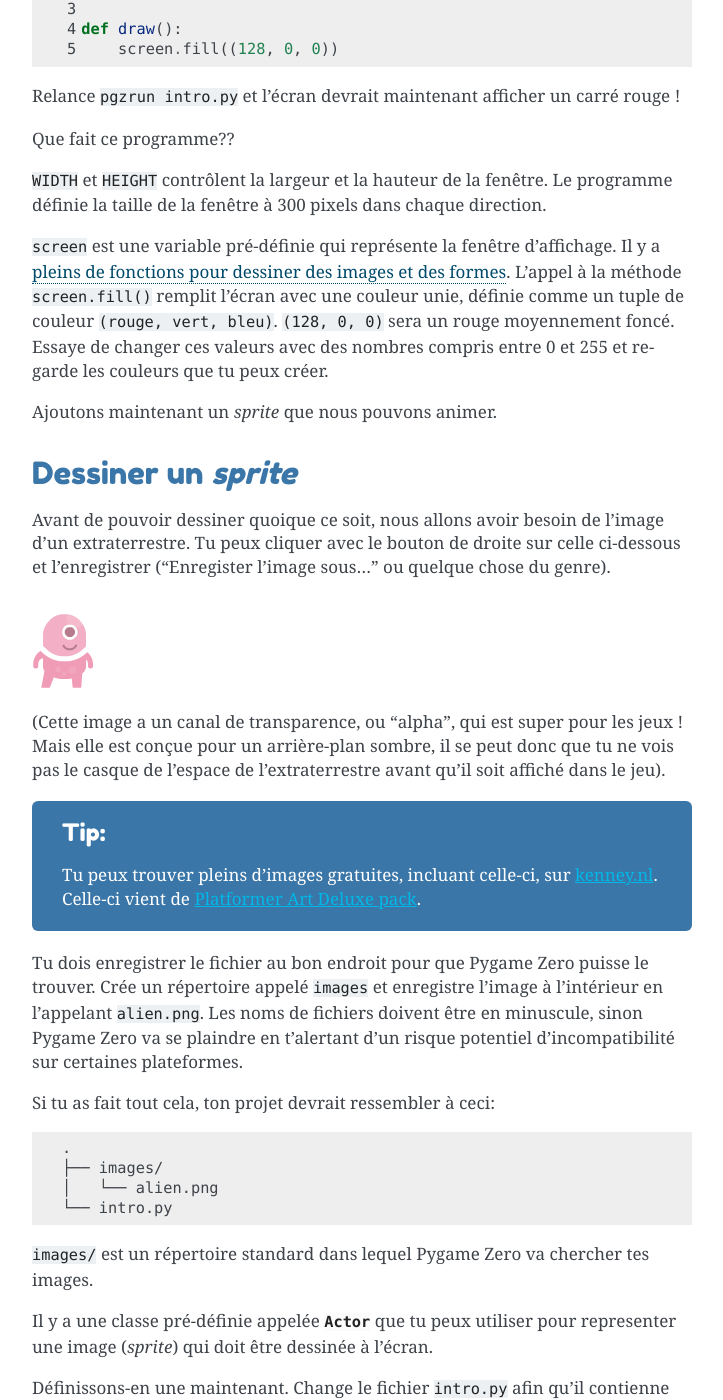
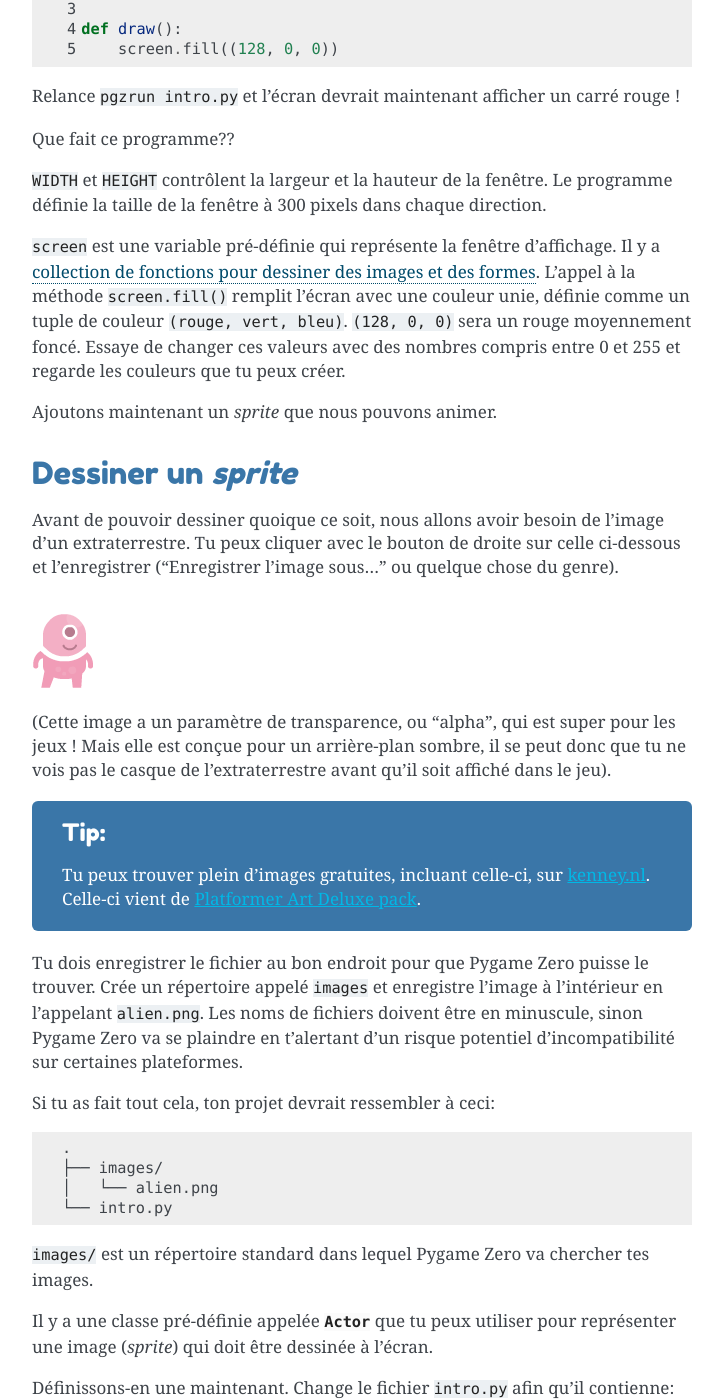
Before and after one commit to nlaurance/pgzero-french, a Sphinx documentation site: the page built from doc/introduction.rst, in a window 1280 px wide and 1400 px high, scrolled down 726 px. Shown: the whole window, without its empty margins (388-1111 px from the left). Built offline with Sphinx 7.4.7, drawn with Linux system fonts in a browser that asks for light colours; pages that are not in the unit, such as notebooks, are missing from menus; some of the changed text lies outside the part shown.

```diff
--- a/doc/introduction.rst
+++ b/doc/introduction.rst
@@ -1,5 +1,5 @@
 Introduction à Pygame Zero
-===========================
+==========================
 
 .. highlight:: python
     :linenothreshold: 5
@@ -42,7 +42,7 @@ Que fait ce programme??
 définie la taille de la fenêtre à 300 pixels dans chaque direction.
 
 ``screen`` est une variable pré-définie qui représente la fenêtre d'affichage. Il y a
-:ref:`pleins de fonctions pour dessiner des images et des formes <screen>`. L'appel à la méthode
+:ref:`collection de fonctions pour dessiner des images et des formes <screen>`. L'appel à la méthode
 ``screen.fill()`` remplit l'écran avec une couleur unie,
 définie comme un tuple de couleur ``(rouge, vert, bleu)``.
 ``(128, 0, 0)`` sera un rouge moyennement foncé.
@@ -55,17 +55,17 @@ Dessiner un *sprite*
 --------------------
 
 Avant de pouvoir dessiner quoique ce soit, nous allons avoir besoin de l'image d'un extraterrestre. Tu peux
-cliquer avec le bouton de droite sur celle ci-dessous et l'enregistrer ("Enregister l'image sous..." ou quelque chose du genre).
+cliquer avec le bouton de droite sur celle ci-dessous et l'enregistrer ("Enregistrer l'image sous..." ou quelque chose du genre).
 
 .. image:: _static/alien.png
 
-(Cette image a un canal de transparence, ou "alpha", qui est super pour les jeux !
+(Cette image a un paramètre de transparence, ou "alpha", qui est super pour les jeux !
 Mais elle est conçue pour un arrière-plan sombre, il se peut donc que tu ne vois pas
-le casque de l'espace de l'extraterrestre avant qu'il soit affiché dans le jeu).
+le casque de l'extraterrestre avant qu'il soit affiché dans le jeu).
 
 .. tip::
 
-    Tu peux trouver pleins d'images gratuites, incluant celle-ci, sur `kenney.nl
+    Tu peux trouver plein d'images gratuites, incluant celle-ci, sur `kenney.nl
     <https://kenney.nl/assets?q=2d>`_. Celle-ci vient de
     `Platformer Art Deluxe pack
     <https://kenney.nl/assets/platformer-art-deluxe>`_.
@@ -86,10 +86,10 @@ Si tu as fait tout cela, ton projet devrait ressembler à ceci:
 
 ``images/`` est un répertoire standard dans lequel Pygame Zero va chercher tes images.
 
-Il y a une classe pré-définie appelée :class:`Actor` que tu peux utiliser pour representer
+Il y a une classe pré-définie appelée :class:`Actor` que tu peux utiliser pour représenter
 une image (*sprite*) qui doit être dessinée à l'écran.
 
-Définissons-en une maintenant. Change le fichier ``intro.py`` afin qu'il contienne ::
+Définissons-en une maintenant. Change le fichier ``intro.py`` afin qu'il contienne::
 
     alien = Actor('alien')
     alien.pos = 100, 56
@@ -150,8 +150,8 @@ avons besoin de définir une fonction appelée :func:`on_mouse_down`. Ajoute ce
 Tu peux démarrer le jeu et essayer de cliquer sur l'extraterrestre et à côté.
 
 Pygame Zero est intelligent dans la façon d'appeler tes fonctions. Si tu ne définis pas
-ta fonction avec un parametre ``pos``, Pygame Zero va l'appeler sans position.
-Il y a aussi un parametre ``button`` pour ``on_mouse_down``. Nous aurions pu écrire::
+ta fonction avec un paramètre ``pos``, Pygame Zero va l'appeler sans position.
+Il y a aussi un paramètre ``button`` pour ``on_mouse_down``. Nous aurions pu écrire::
 
     def on_mouse_down():
         print("Tu cliques !")
```
Also changed, not shown: other parts of doc/introduction.rst (+12 -12 lines), doc/from-scratch.rst (+49 -49 lines), doc/index.rst (+5 -5 lines).
